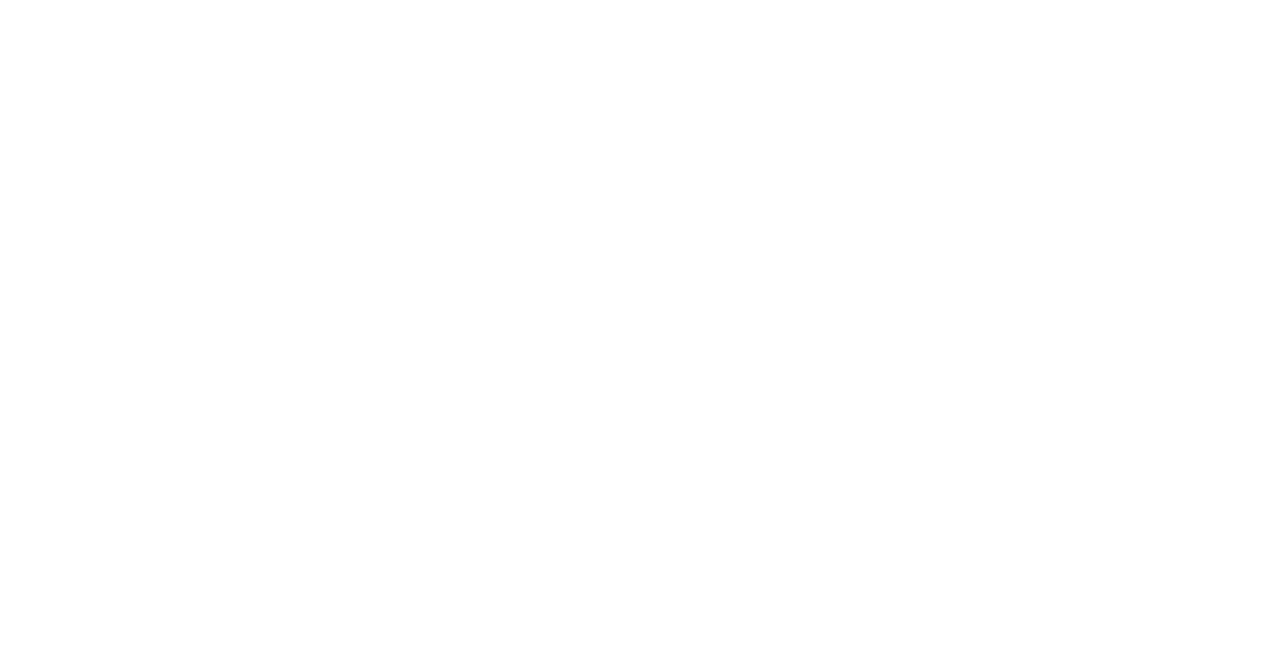
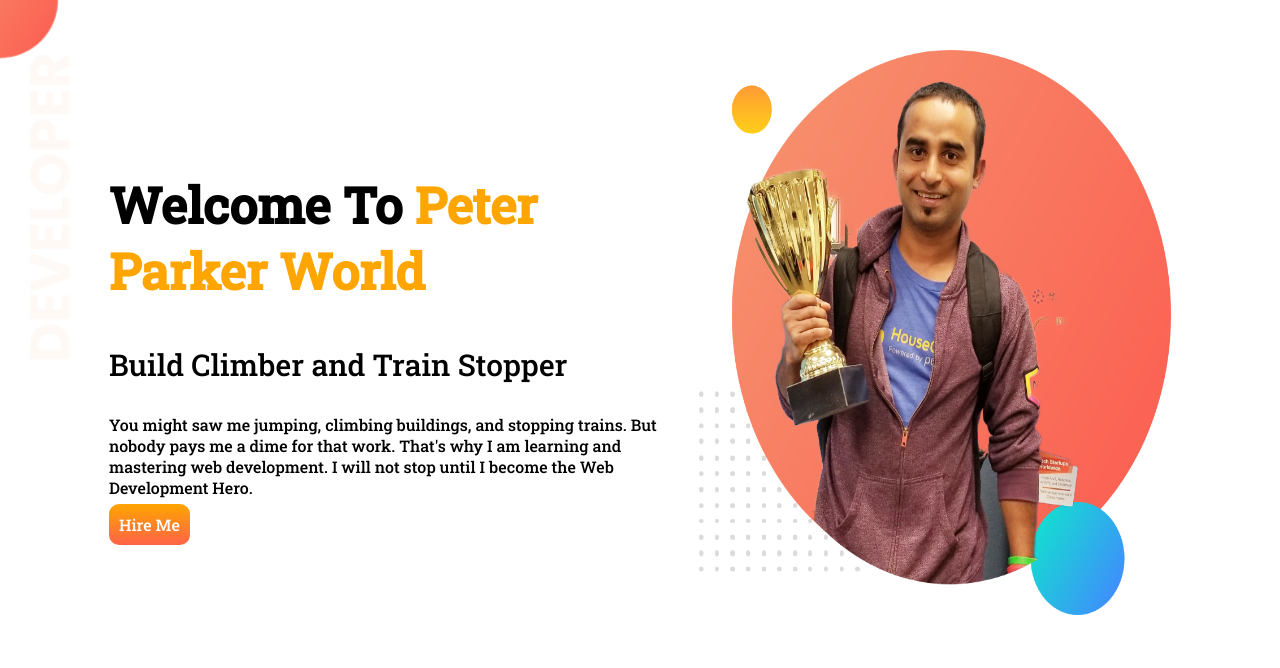
Before and after one commit to Saiful182/practise_developer_portfolio, a plain HTML site: page index.html in a window 1280 px wide. Drawn offline with Linux system fonts and the light colour scheme; a web font is replaced by a local one.

Commit message:
top part done

```diff
--- a/index.html
+++ b/index.html
@@ -6,11 +6,33 @@
     <meta http-equiv="X-UA-Compatible" content="IE=edge">
     <meta name="viewport" content="width=device-width, initial-scale=1.0">
     <title>Developer Portfolio</title>
+    <link rel="preconnect" href="https://fonts.googleapis.com">
+    <link rel="preconnect" href="https://fonts.gstatic.com" crossorigin>
+    <link href="https://fonts.googleapis.com/css2?family=Roboto+Slab:wght@500&family=Square+Peg&display=swap"
+        rel="stylesheet">
     <link rel="stylesheet" href="style.css">
 </head>
 
 <body>
-
+    <main>
+        <section class="top-banner">
+            <div class="banner-container">
+                <div class="banner-container-left">
+                    <h1>Welcome To <span>Peter Parker World</span></h1>
+                    <p class="headline">Build Climber and Train Stopper</p>
+                    <p>You might saw me jumping, climbing buildings, and stopping trains. But nobody pays me a dime for
+                        that
+                        work. That's why I am learning and mastering web development. I will not stop until I become the
+                        Web
+                        Development Hero.</p>
+                    <a href="#" target="_blank">Hire Me</a>
+                </div>
+                <div class="banner-container-right">
+                    <img src="/Images/jhankar.png" alt="">
+                </div>
+            </div>
+        </section>
+    </main>
 </body>
 
 </html>
--- a/style.css
+++ b/style.css
@@ -0,0 +1,42 @@
+body{
+    font-family: 'Roboto Slab', serif;
+    margin: 0;
+}
+.top-banner{
+    background-image: url('/Images/top-banner.png');
+    background-repeat: no-repeat;
+}
+.banner-container{
+    display: flex;
+    justify-content: center;
+    padding: 50px;
+}
+.banner-container-left{
+    width: 50%;
+    padding: 80px 0;
+}
+.banner-container-left h1{
+    font-size: 50px;
+}
+.headline{
+    font-size: 30px;
+    font-weight: 100;
+}
+.banner-container-left a{
+    text-decoration: none;
+  background-image:linear-gradient(orange,tomato);
+    padding: 10px;
+    color: #fff;
+    border-radius: 10px;
+
+}
+.banner-container-left span{
+    color: orange;
+}
+.banner-container-right{
+    width: 40%;
+}
+.banner-container-right img{
+    width: 100%;
+    height: 100%;
+}
```
Also changed, not shown: Images/jhankar.png (added), Images/jhankar2.png (added), Images/top-banner.png (added).
